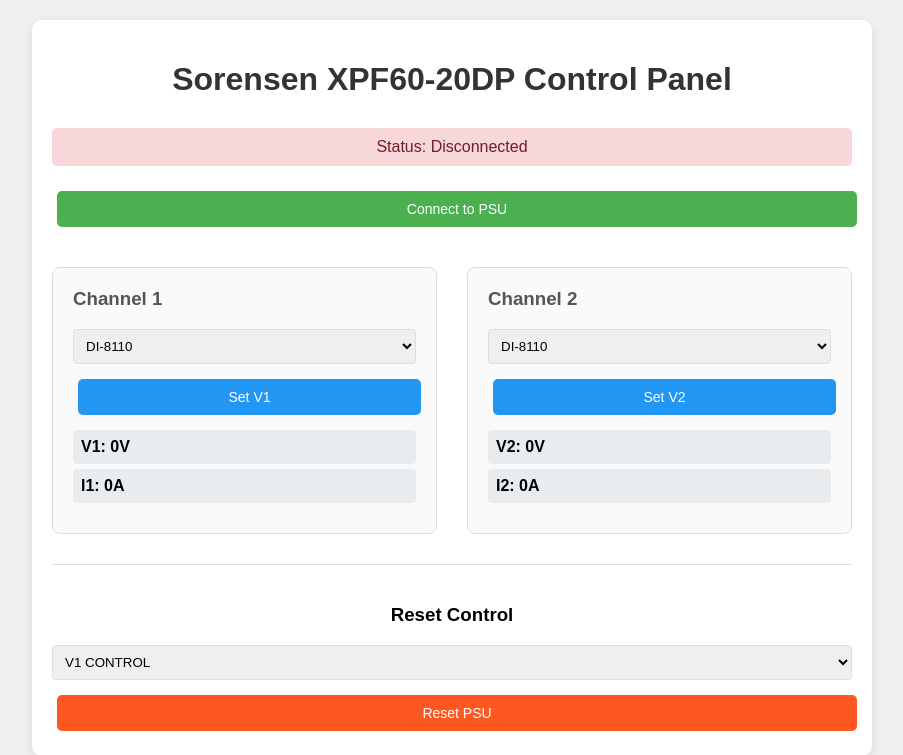
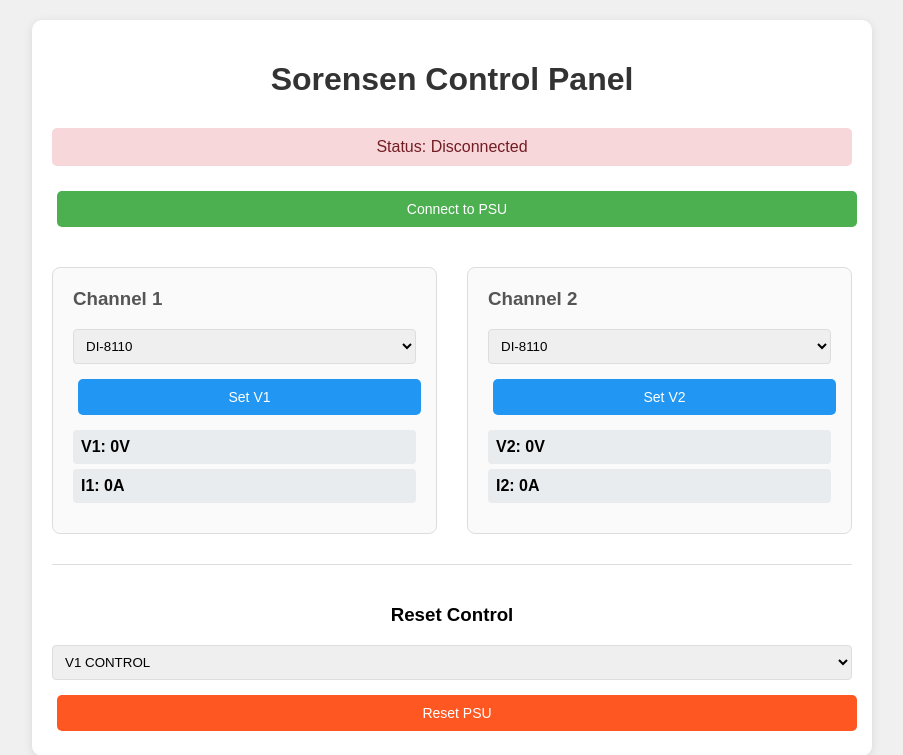
Before and after one commit to sambitskb/control, a Flask app: page / in a window 1280 px wide. Shown: the top 755 px of the page, without its empty margins (188-1091 px from the left). Run offline with Flask 3, Linux system fonts and the light colour scheme.

Commit message:
Update index.html

```diff
--- a/templates/index.html
+++ b/templates/index.html
@@ -118,7 +118,7 @@
 </head>
 <body>
     <div class="container">
-        <h1>Sorensen XPF60-20DP Control Panel</h1>
+        <h1>Sorensen Control Panel</h1>
 
         <div class="status {% if connected %}connected{% else %}disconnected{% endif %}">
             Status: {% if connected %}Connected{% else %}Disconnected{% endif %}
```
